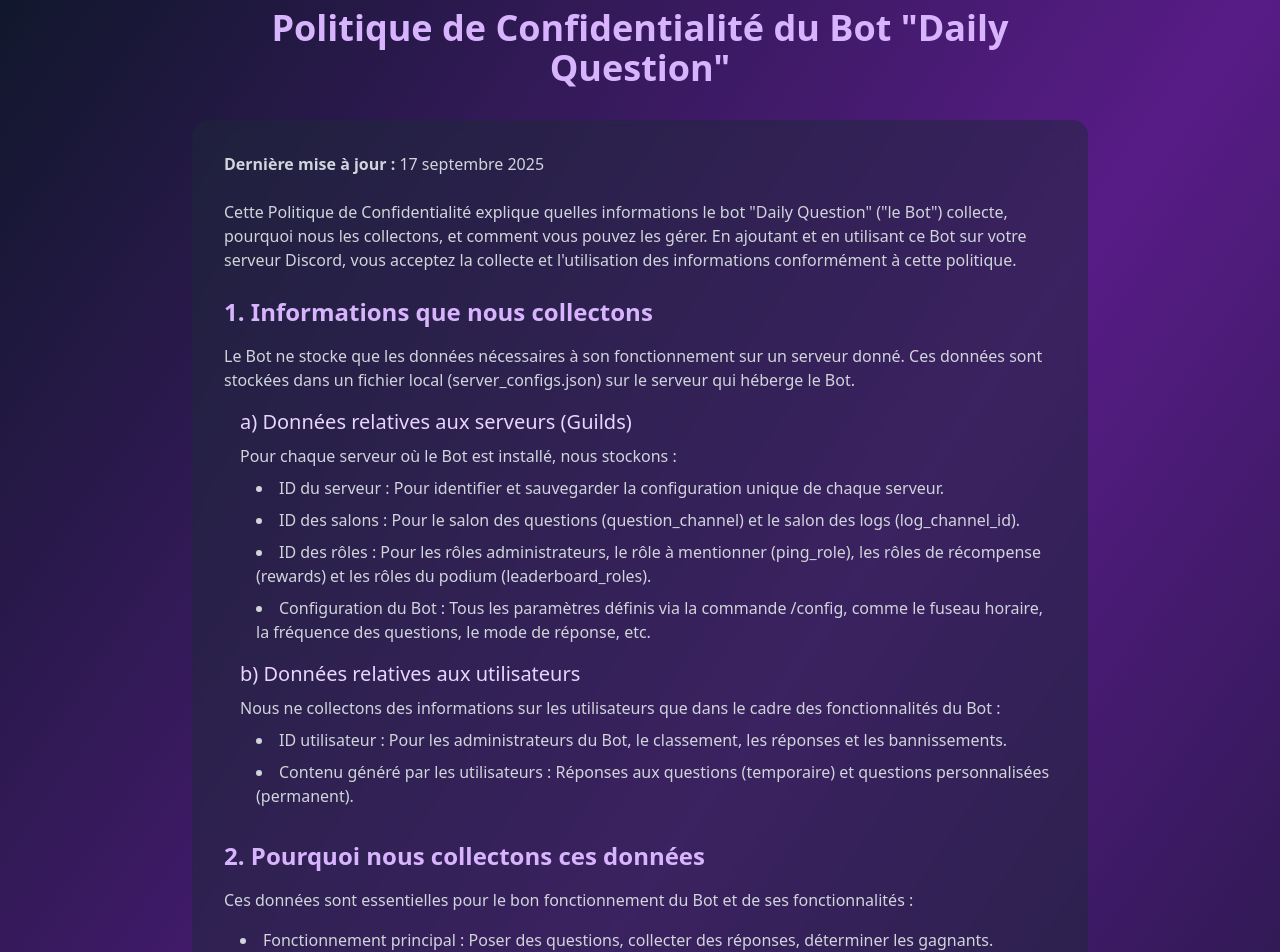
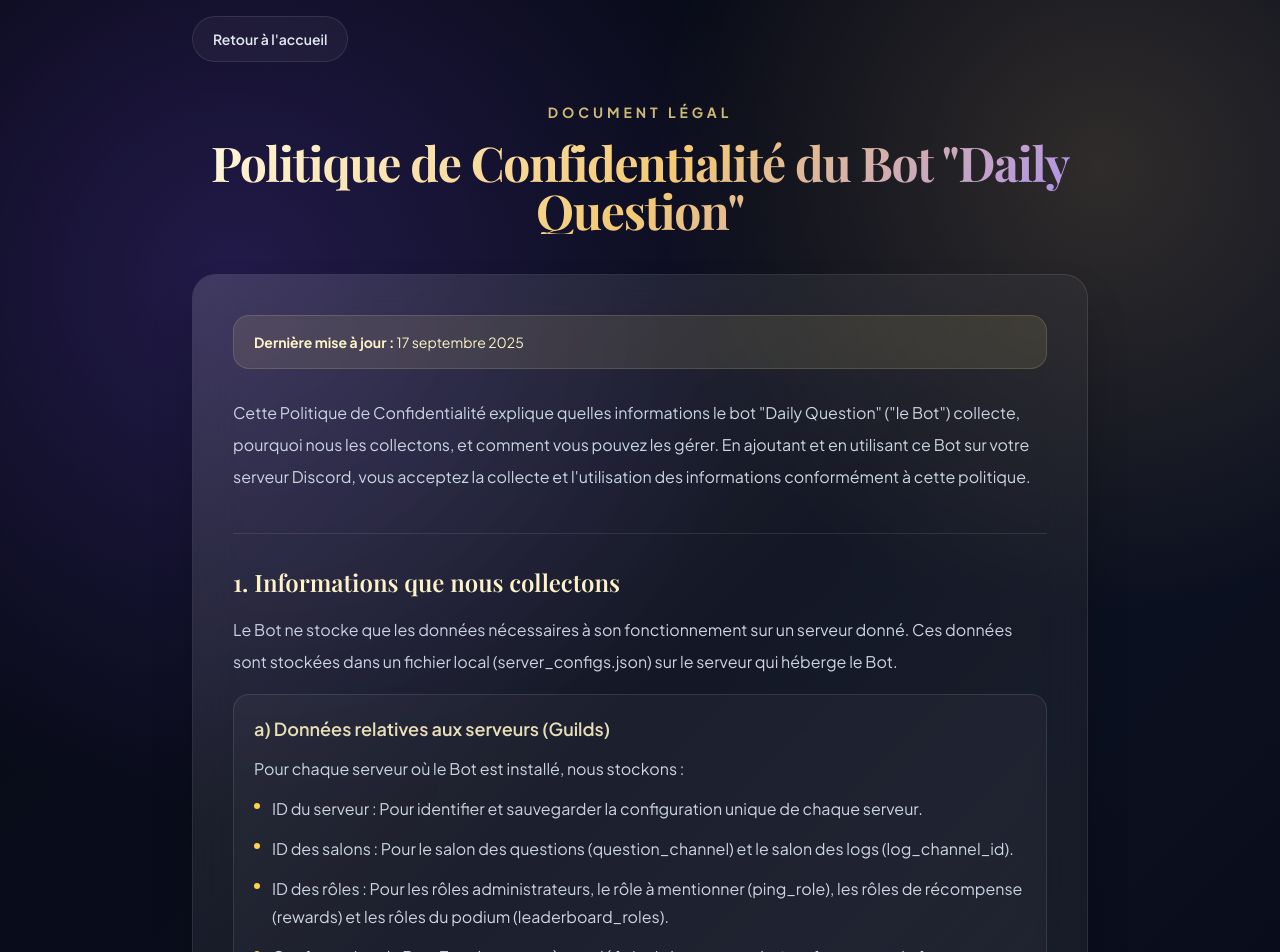
Before and after one commit to Kalamy-90/daily_question, a React (Vite) app: page /politique-confidentialite in a window 1280 px wide. Shown: the part 40-992 px from the top of the page. Built offline with nearby package versions, Linux system fonts and the light colour scheme.

Commit message:
Align legal pages and command cards with premium theme

```diff
--- a/src/components/landing/CommandsSection.jsx
+++ b/src/components/landing/CommandsSection.jsx
@@ -23,7 +23,7 @@
         <div className="mb-16 text-center">
           <h2 className="section-title">{t.sections.commands}</h2>
         </div>
-        <div className="mx-auto grid max-w-5xl gap-5 md:grid-cols-2">
+        <div className="mx-auto grid max-w-5xl auto-rows-fr gap-5 md:grid-cols-2">
           {currentCommands.map((command, index) => (
             <motion.div
               key={index}
@@ -33,15 +33,16 @@
               whileInView="visible"
               viewport={{ once: true, amount: 0.5 }}
               whileHover={{ y: -5, transition: { duration: 0.2 } }}
+              className="h-full"
             >
-              <Card className="premium-card">
-                <CardContent className="relative z-10 flex items-center gap-5 p-6">
-                  <div className="rounded-2xl border border-sky-300/20 bg-sky-300/10 p-3 [&_svg]:h-6 [&_svg]:w-6 [&_svg]:text-amber-200">
+              <Card className="premium-card h-full min-h-[178px]">
+                <CardContent className="relative z-10 grid h-full grid-cols-[4.5rem_1fr] items-center gap-6 p-7 sm:grid-cols-[5rem_1fr]">
+                  <div className="flex h-16 w-16 shrink-0 items-center justify-center rounded-2xl border border-sky-300/20 bg-sky-300/10 shadow-inner shadow-white/5 sm:h-[4.5rem] sm:w-[4.5rem] [&>svg]:block [&>svg]:h-7 [&>svg]:w-7 [&>svg]:shrink-0 [&>svg]:text-amber-200">
                     {command.icon}
                   </div>
-                  <div>
-                    <p className="command-pill mb-3 inline-flex">{command.name}</p>
-                    <p className="text-sm leading-6 text-slate-300">{command.description}</p>
+                  <div className="min-w-0 self-center">
+                    <p className="command-pill mb-4 inline-flex max-w-full items-center justify-center break-all text-center">{command.name}</p>
+                    <p className="text-sm leading-6 text-slate-300 sm:text-[0.95rem]">{command.description}</p>
                   </div>
                 </CardContent>
               </Card>
--- a/src/components/legal/PrivacyPolicy.jsx
+++ b/src/components/legal/PrivacyPolicy.jsx
@@ -142,56 +142,71 @@
   const current = content[language] || content.fr;
 
   return (
-    <div className="min-h-screen bg-gradient-to-br from-slate-900 via-purple-900 to-slate-900 text-gray-100 font-sans">
-      <div className="container mx-auto px-6 py-12">
-        <div className="max-w-4xl mx-auto">
-          <h1 className="text-4xl font-bold text-center mb-8 text-purple-300">
+    <div className="site-shell min-h-screen text-slate-100">
+      <div className="luxury-noise" />
+      <div className="relative z-10 container mx-auto px-6 py-10 sm:py-14">
+        <div className="mx-auto max-w-4xl">
+          <a
+            href="/"
+            className="mb-10 inline-flex items-center rounded-full border border-white/10 bg-white/[0.045] px-5 py-3 text-sm font-semibold text-slate-200 backdrop-blur-xl transition-colors hover:border-amber-200/40 hover:text-amber-100"
+          >
+            {t.nav.backToHome}
+          </a>
+
+          <header className="mb-10 text-center">
+            <p className="mb-4 text-sm font-bold uppercase tracking-[0.28em] text-amber-200/80">
+              {language === 'fr' ? 'Document légal' : 'Legal document'}
+            </p>
+            <h1
+              className="font-display text-4xl font-bold leading-tight tracking-tight text-transparent bg-clip-text sm:text-5xl"
+              style={{ backgroundImage: 'linear-gradient(135deg, #fff8df 0%, #f4c974 52%, #a78bfa 100%)' }}
+            >
               {current.title}
             </h1>
+          </header>
 
-          <div className="bg-slate-800/50 backdrop-blur-sm rounded-lg p-8 mb-8">
-            <p className="text-gray-300 mb-6">
+          <article className="premium-card p-7 sm:p-10">
+            <div className="relative z-10">
+              <p className="mb-7 rounded-2xl border border-amber-200/15 bg-amber-200/10 px-5 py-4 text-sm text-amber-100">
                 <strong>{language === 'fr' ? 'Dernière mise à jour :' : 'Last updated:'}</strong> {current.lastUpdated}
               </p>
 
-            <p className="text-gray-300 mb-6">
+              <p className="mb-10 text-base leading-8 text-slate-300">
                 {current.intro}
               </p>
 
               {current.sections.map((section, idx) => (
-              <section key={idx} className="mb-8">
-                <h2 className="text-2xl font-semibold text-purple-300 mb-4">{section.title}</h2>
-                {section.text && <p className="text-gray-300 mb-4">{section.text}</p>}
+                <section key={idx} className="border-t border-white/10 py-8 first:border-t-0 first:pt-0 last:pb-0">
+                  <h2 className="mb-4 font-display text-2xl font-semibold text-amber-100">{section.title}</h2>
+                  {section.text && <p className="mb-4 leading-8 text-slate-300">{section.text}</p>}
                   {section.subsections && section.subsections.map((sub, sidx) => (
-                  <div key={sidx} className="mb-4 ml-4">
-                    <h3 className="text-xl font-medium text-purple-200 mb-2">{sub.title}</h3>
-                    {sub.intro && <p className="text-gray-300 mb-2">{sub.intro}</p>}
-                    <ul className="list-disc list-inside text-gray-300 space-y-2 ml-4">
+                    <div key={sidx} className="mb-6 rounded-2xl border border-white/10 bg-white/[0.035] p-5 last:mb-0">
+                      <h3 className="mb-3 text-lg font-semibold text-amber-100/90">{sub.title}</h3>
+                      {sub.intro && <p className="mb-3 leading-7 text-slate-300">{sub.intro}</p>}
+                      <ul className="space-y-3 text-slate-300">
                         {sub.list.map((item, i) => (
-                        <li key={i}>{item}</li>
+                          <li key={i} className="flex gap-3 leading-7">
+                            <span className="mt-2 h-1.5 w-1.5 shrink-0 rounded-full bg-amber-300" />
+                            <span>{item}</span>
+                          </li>
                         ))}
                       </ul>
                     </div>
                   ))}
                   {section.list && (
-                  <ul className="list-disc list-inside text-gray-300 space-y-2 ml-4 mb-4">
+                    <ul className="mb-4 space-y-3 text-slate-300">
                       {section.list.map((item, i) => (
-                      <li key={i}>{item}</li>
+                        <li key={i} className="flex gap-3 leading-7">
+                          <span className="mt-2 h-1.5 w-1.5 shrink-0 rounded-full bg-amber-300" />
+                          <span>{item}</span>
+                        </li>
                       ))}
                     </ul>
                   )}
                 </section>
               ))}
             </div>
-
-          <div className="text-center">
-            <a
-              href="/"
-              className="inline-block bg-purple-600 hover:bg-purple-700 text-white font-semibold py-3 px-6 rounded-lg transition-colors"
-            >
-              {t.nav.backToHome}
-            </a>
-          </div>
+          </article>
         </div>
       </div>
     </div>
--- a/src/components/legal/TermsOfService.jsx
+++ b/src/components/legal/TermsOfService.jsx
@@ -108,48 +108,59 @@
   const current = content[language] || content.fr;
 
   return (
-    <div className="min-h-screen bg-gradient-to-br from-slate-900 via-purple-900 to-slate-900 text-gray-100 font-sans">
-      <div className="container mx-auto px-6 py-12">
-        <div className="max-w-4xl mx-auto">
-          <h1 className="text-4xl font-bold text-center mb-8 text-purple-300">
+    <div className="site-shell min-h-screen text-slate-100">
+      <div className="luxury-noise" />
+      <div className="relative z-10 container mx-auto px-6 py-10 sm:py-14">
+        <div className="mx-auto max-w-4xl">
+          <a
+            href="/"
+            className="mb-10 inline-flex items-center rounded-full border border-white/10 bg-white/[0.045] px-5 py-3 text-sm font-semibold text-slate-200 backdrop-blur-xl transition-colors hover:border-amber-200/40 hover:text-amber-100"
+          >
+            {t.nav.backToHome}
+          </a>
+
+          <header className="mb-10 text-center">
+            <p className="mb-4 text-sm font-bold uppercase tracking-[0.28em] text-amber-200/80">
+              {language === 'fr' ? 'Document légal' : 'Legal document'}
+            </p>
+            <h1 className="font-display text-4xl font-bold leading-tight tracking-tight text-transparent bg-clip-text sm:text-5xl"
+              style={{ backgroundImage: 'linear-gradient(135deg, #fff8df 0%, #f4c974 52%, #a78bfa 100%)' }}
+            >
               {current.title}
             </h1>
+          </header>
 
-          <div className="bg-slate-800/50 backdrop-blur-sm rounded-lg p-8 mb-8">
-            <p className="text-gray-300 mb-6">
+          <article className="premium-card p-7 sm:p-10">
+            <div className="relative z-10">
+              <p className="mb-7 rounded-2xl border border-amber-200/15 bg-amber-200/10 px-5 py-4 text-sm text-amber-100">
                 <strong>{language === 'fr' ? 'Dernière mise à jour :' : 'Last updated:'}</strong> {current.lastUpdated}
               </p>
 
-            <p className="text-gray-300 mb-6">
+              <p className="mb-10 text-base leading-8 text-slate-300">
                 {current.intro}
               </p>
 
               {current.sections.map((section, idx) => (
-              <section key={idx} className="mb-8">
-                <h2 className="text-2xl font-semibold text-purple-300 mb-4">{section.title}</h2>
-                <p className="text-gray-300 mb-4">{section.text}</p>
+                <section key={idx} className="border-t border-white/10 py-8 first:border-t-0 first:pt-0 last:pb-0">
+                  <h2 className="mb-4 font-display text-2xl font-semibold text-amber-100">{section.title}</h2>
+                  <p className="mb-4 leading-8 text-slate-300">{section.text}</p>
                   {section.list && (
-                  <ul className="list-disc list-inside text-gray-300 space-y-2 ml-4 mb-4">
+                    <ul className="mb-4 space-y-3 text-slate-300">
                       {section.list.map((item, i) => (
-                      <li key={i}>{item}</li>
+                        <li key={i} className="flex gap-3 leading-7">
+                          <span className="mt-2 h-1.5 w-1.5 shrink-0 rounded-full bg-amber-300" />
+                          <span>{item}</span>
+                        </li>
                       ))}
                     </ul>
                   )}
                   {section.extra && (
-                  <p className="text-gray-300">{section.extra}</p>
+                    <p className="leading-8 text-slate-300">{section.extra}</p>
                   )}
                 </section>
               ))}
             </div>
-
-          <div className="text-center">
-            <a
-              href="/"
-              className="inline-block bg-purple-600 hover:bg-purple-700 text-white font-semibold py-3 px-6 rounded-lg transition-colors"
-            >
-              {t.nav.backToHome}
-            </a>
-          </div>
+          </article>
         </div>
       </div>
     </div>
```
Also changed, not shown: 5 other files (tests, documents, lock files or other folders). Lines whose indentation alone changed are shown as unchanged.
